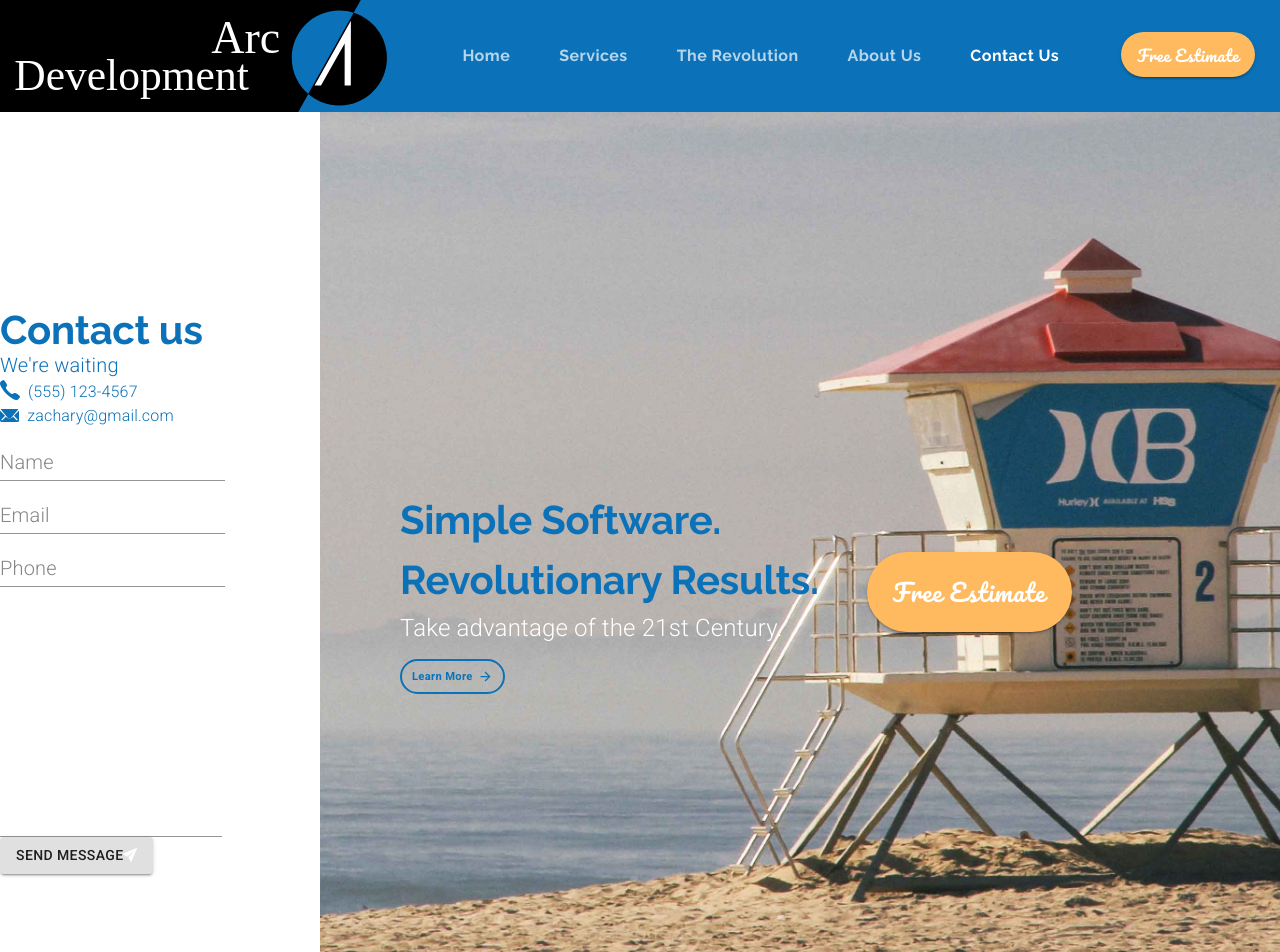
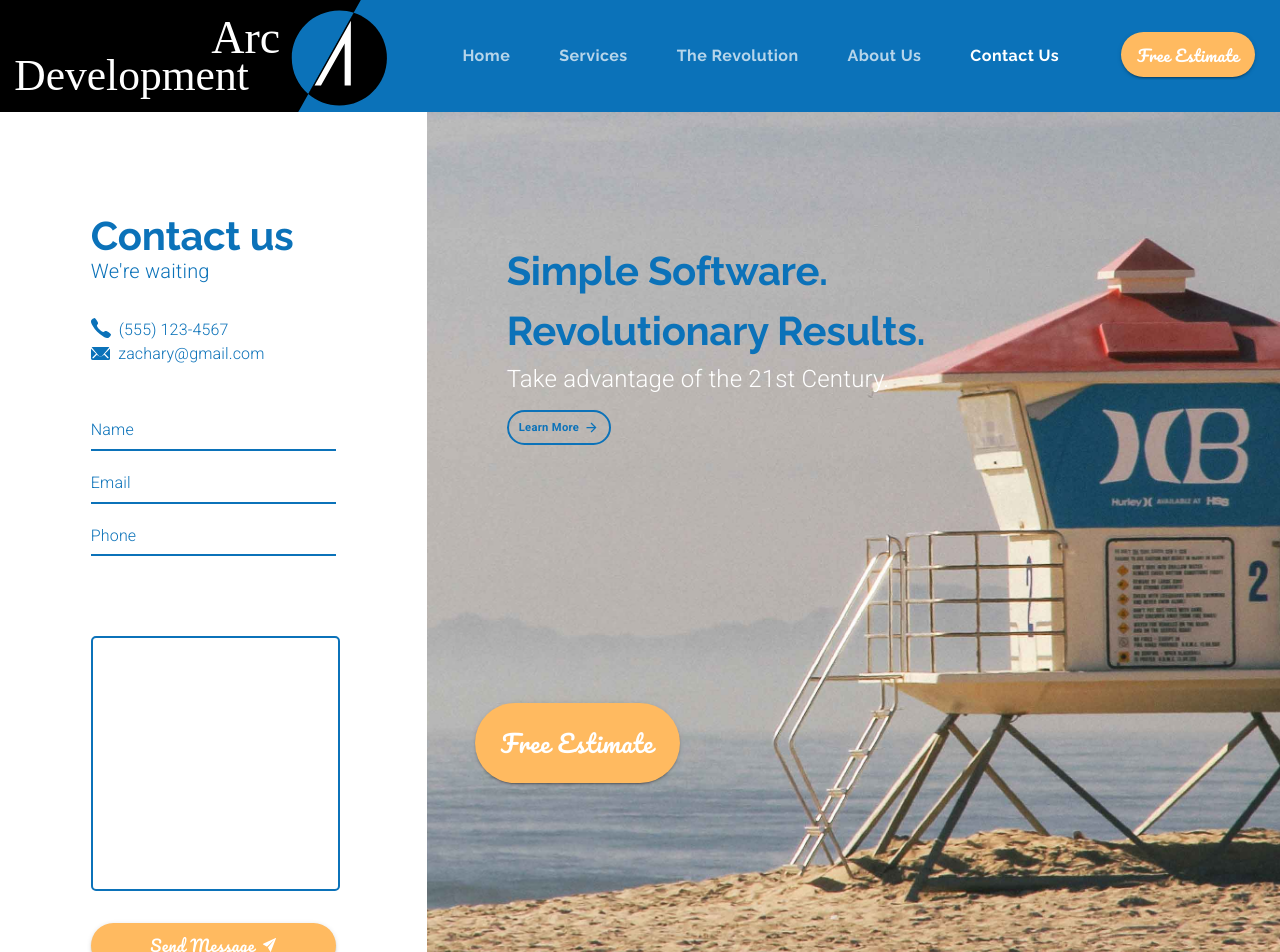
Before and after one commit to Jascha-Biederstedt/arcdevelopment, a React (Create React App) app: page /contact in a window 1280 px wide. Shown: the top 952 px of the page. Built offline with nearby package versions, Linux system fonts and the light colour scheme.

Commit message:
Style the contact form

```diff
--- a/src/components/Contact.js
+++ b/src/components/Contact.js
@@ -25,6 +25,7 @@ const useStyles = makeStyles(theme => ({
     backgroundSize: 'cover',
     backgroundRepeat: 'no-repeat',
     height: '60em ',
+    paddingBottom: '10em',
   },
   learnButton: {
     ...theme.typography.learnButton,
@@ -54,6 +55,21 @@ const useStyles = makeStyles(theme => ({
       marginTop: '2em',
     },
   },
+  message: {
+    border: `2px solid ${theme.palette.common.primaryColor}`,
+    marginTop: '5em',
+    borderRadius: 5,
+  },
+  sendButton: {
+    ...theme.typography.estimate,
+    borderRadius: 50,
+    height: 45,
+    width: 245,
+    backgroundColor: theme.palette.common.secondaryColor,
+    '&:hover': {
+      backgroundColor: theme.palette.secondary.light,
+    },
+  },
 }));
 
 //****************************************************
@@ -72,7 +88,17 @@ const Contact = ({ setValue }) => {
 
   return (
     <Grid container direction="row">
-      <Grid item container direction="column" justify="center" lg={3}>
+      <Grid
+        item
+        container
+        direction="column"
+        alignItems="center"
+        justify="center"
+        lg={4}
+        xl={3}
+      >
+        <Grid item>
+          <Grid item container direction="column">
             <Grid item>
               <Typography variant="h2" style={{ lineHeight: 1 }}>
                 Contact us
@@ -84,9 +110,13 @@ const Contact = ({ setValue }) => {
                 We're waiting
               </Typography>
             </Grid>
-        <Grid item container>
+            <Grid item container style={{ marginTop: '2em' }}>
               <Grid item>
-            <img src={phoneIcon} alt="Phone" style={{ marginRight: '0.5em' }} />
+                <img
+                  src={phoneIcon}
+                  alt="Phone"
+                  style={{ marginRight: '0.5em' }}
+                />
               </Grid>
               <Grid item>
                 <Typography
@@ -100,7 +130,7 @@ const Contact = ({ setValue }) => {
                 </Typography>
               </Grid>
             </Grid>
-        <Grid item container>
+            <Grid item container style={{ marginBottom: '2em' }}>
               <Grid item>
                 <img
                   src={emailIcon}
@@ -120,11 +150,17 @@ const Contact = ({ setValue }) => {
                 </Typography>
               </Grid>
             </Grid>
-        <Grid item container>
+            <Grid
+              item
+              container
+              direction="column"
+              style={{ maxWidth: '20em' }}
+            >
               <Grid item>
                 <TextField
                   label="Name"
                   id="name"
+                  fullWidth
                   value={name}
                   onChange={event => setName(event.target.value)}
                 />
@@ -133,6 +169,7 @@ const Contact = ({ setValue }) => {
                 <TextField
                   label="Email"
                   id="email"
+                  fullWidth
                   value={email}
                   onChange={event => setEmail(event.target.value)}
                 />
@@ -141,25 +178,35 @@ const Contact = ({ setValue }) => {
                 <TextField
                   label="Phone"
                   id="phone"
+                  fullWidth
                   value={phone}
                   onChange={event => setPhone(event.target.value)}
                 />
               </Grid>
             </Grid>
-        <Grid item>
+            <Grid item style={{ maxWidth: '20em' }}>
               <TextField
+                InputProps={{ disableUnderline: true }}
                 value={message}
                 id="message"
+                fullWidth
+                className={classes.message}
                 multiline
                 rows={10}
                 onChange={event => setMessage(event.target.value)}
               />
             </Grid>
-        <Grid item>
-          <Button variant="contained">
+            <Grid item container justify="center" style={{ marginTop: '2em' }}>
+              <Button variant="contained" className={classes.sendButton}>
                 Send Message
-            <img src={airplane} alt="Paper airplane" />
+                <img
+                  src={airplane}
+                  alt="Paper airplane"
+                  style={{ marginLeft: '0.5em' }}
+                />
               </Button>
+            </Grid>
+          </Grid>
         </Grid>
       </Grid>
       <Grid
@@ -167,7 +214,8 @@ const Contact = ({ setValue }) => {
         container
         alignItems="center"
         className={classes.background}
-        lg={9}
+        lg={8}
+        xl={9}
       >
         <Grid
           item
--- a/src/components/ui/Theme.js
+++ b/src/components/ui/Theme.js
@@ -78,6 +78,24 @@ const theme = createMuiTheme({
       fontWeight: 'bold',
     },
   },
+  overrides: {
+    MuiInputLabel: {
+      root: {
+        color: primaryColor,
+        fontSize: '1rem',
+      },
+    },
+    MuiInput: {
+      underline: {
+        '&:before': {
+          borderBottom: `2px solid ${primaryColor}`,
+        },
+        '&:hover:not($disabled):not($focused):not($error):before': {
+          borderBottom: `2px solid ${primaryColor}`,
+        },
+      },
+    },
+  },
 });
 
 export default theme;
```
Lines whose indentation alone changed are shown as unchanged.
